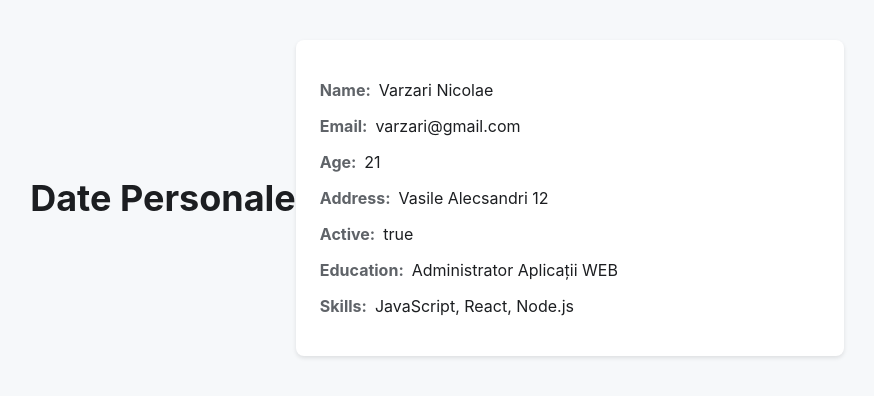
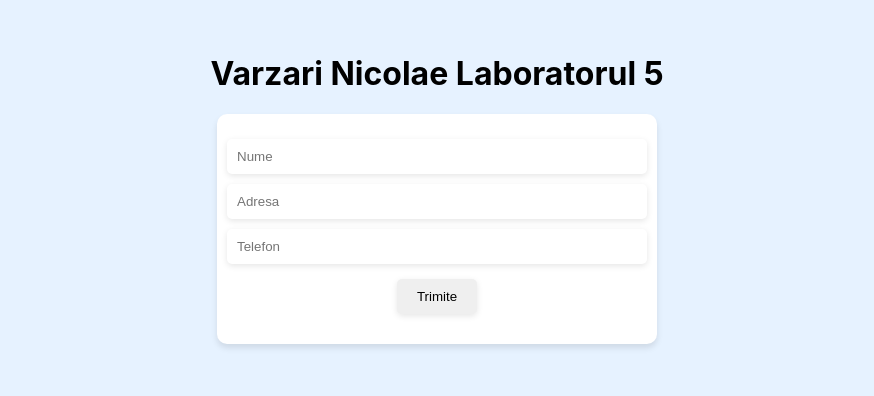
Before and after one commit to VarzariNicolae/Lab1_VarzariNicolae_CR-212, a React (Create React App) app in the folder my-react-project/my-app/: page / in a window 1280 px wide. Shown: the part 202-598 px from the top of the page, without its empty margins (203-1077 px from the left). Built offline with nearby package versions, Linux system fonts and the light colour scheme.

Commit message:
Modificari laborator 5

```diff
--- a/my-react-project/my-app/package.json
+++ b/my-react-project/my-app/package.json
@@ -12,7 +12,9 @@
     "@types/react": "^18.0.27",
     "@types/react-dom": "^18.0.10",
     "antd": "^5.2.0",
+    "mobx": "^6.8.0",
     "mobx-react": "^7.6.0",
+    "mobx-react-lite": "^3.4.0",
     "mobx-state-tree": "^5.1.7",
     "react": "^18.2.0",
     "react-dom": "^18.2.0",
--- a/my-react-project/my-app/src/App.tsx
+++ b/my-react-project/my-app/src/App.tsx
@@ -1,65 +1,62 @@
-import React from 'react';
-import './lab4.css';
+import React, { useState } from 'react';
+import { useStore } from './MyStore';
+import './index.css';
 
-interface User {
-    name: string;
-    email: string;
-    age: number;
-    address: string;
-    isActive: boolean;
-}
+function MyComponent() {
+    const store = useStore();
 
-interface AdvancedUser extends User {
-    education: string;
-    skills: string[];
-}
+    // local state
+    const [localData, setLocalData] = useState<any>({ name: '', address: '', phone: '' });
 
-const user: AdvancedUser = {
-    name: 'Varzari Nicolae',
-    email: 'varzari@gmail.com',
-    age: 21,
-    address: 'Vasile Alecsandri 12',
-    isActive: true,
-    education: 'Administrator Aplicații WEB',
-    skills: ['JavaScript', 'React', 'Node.js'],
-};
+    // use data from MobX store
+    const myData = store.myData;
 
-function Lab4() {
+    // update data in MobX store
+    // add new object to MobX store
+    const handleAddObject = (event: React.FormEvent<HTMLFormElement>) => {
+
+        event.preventDefault();
+        if (!localData.name || !localData.address || !localData.phone) {
+            alert('Introduceti toate campurile.');
+            return;
+        }
+        store.addObject(localData);
+        setLocalData({ name: '', address: '', phone: '' });
+    };
+
+    // delete object from MobX store
+// delete object from MobX store and update local state
+    const handleDeleteObject = (index: number) => {
+        store.deleteObject(index);
+        setLocalData({ name: "", address: "", phone: "" });
+    };
+
+    // update object in MobX store
+
     return (
+
         <div className="container">
-            <h1 className="title">Date Personale</h1>
-            <div className="card">
-                <p>
-                    <span className="label">Name:</span>
-                    <span className="value">{user.name}</span>
-                </p>
-                <p>
-                    <span className="label">Email:</span>
-                    <span className="value">{user.email}</span>
-                </p>
-                <p>
-                    <span className="label">Age:</span>
-                    <span className="value">{user.age}</span>
-                </p>
-                <p>
-                    <span className="label">Address:</span>
-                    <span className="value">{user.address}</span>
-                </p>
-                <p>
-                    <span className="label">Active:</span>
-                    <span className="value">{user.isActive.toString()}</span>
-                </p>
-                <p>
-                    <span className="label">Education:</span>
-                    <span className="value">{user.education}</span>
-                </p>
-                <p>
-                    <span className="label">Skills:</span>
-                    <span className="value">{user.skills.join(', ')}</span>
-                </p>
+            <h1 className="title">Varzari Nicolae Laboratorul 5</h1>
+            <form className="form" onSubmit={handleAddObject}>
+                <input className="input" type="text" placeholder="Nume" value={localData.name} onChange={e => setLocalData({ ...localData, name: e.target.value })} />
+                <input className="input" type="text" placeholder="Adresa" value={localData.address} onChange={e => setLocalData({ ...localData, address: e.target.value })} />
+                <input className="input" type="text" placeholder="Telefon" value={localData.phone} onChange={e => setLocalData({ ...localData, phone: e.target.value })} />
+                <button className="button" type="submit">Trimite</button>
+            </form>
+            <div>
+                <div className="grid">
+                    {myData.map((data: any, index: number) => (
+                        <div key={index} className="object">
+                            <p>Nume: {data.name}</p>
+                            <p>Adresa: {data.address}</p>
+                            <p>Telefon: {data.phone}</p>
+                            <button onClick={() => handleDeleteObject(index)}>Delete</button>
+                        </div>
+                    ))}
+                </div>
             </div>
         </div>
     );
 }
 
-export default Lab4;
+export default MyComponent;
--- /dev/null
+++ b/my-react-project/my-app/src/MyStore.ts
@@ -0,0 +1,22 @@
+import { createContext, useContext } from 'react';
+import { observable, action } from 'mobx';
+
+export class MyStore {
+    @observable myData: any = [];
+
+    @action setMyData(data: any) {
+        this.myData = data;
+    }
+
+    @action addObject(data: any) {
+        this.myData.push(data);
+    }
+
+
+    @action deleteObject(index: number) {
+        this.myData.splice(index, 1);
+    }
+}
+
+const StoreContext = createContext(new MyStore());
+export const useStore = () => useContext(StoreContext);
--- a/my-react-project/my-app/src/index.css
+++ b/my-react-project/my-app/src/index.css
@@ -11,3 +11,65 @@
   font-family: source-code-pro, Menlo, Monaco, Consolas, 'Courier New',
     monospace;
 }
+.container {
+  display: flex;
+  flex-direction: column;
+  align-items: center;
+  justify-content: center;
+  height: 100vh;
+  background-color: #e6f2ff;
+}
+
+.form {
+  display: flex;
+  flex-direction: column;
+  justify-content: center;
+  align-items: center;
+  background-color: #fff;
+  border-radius: 10px;
+  padding: 20px;
+  box-shadow: 0 4px 6px rgba(0, 0, 0, 0.1);
+  margin-bottom: 20px;
+  width: 400px;
+}
+
+.input {
+  margin: 5px 0;
+  padding: 10px;
+  border: none;
+  border-radius: 5px;
+  box-shadow: 0 2px 6px rgba(0, 0, 0, 0.1);
+  width: 100%;
+}
+
+.button {
+  margin: 10px 0;
+  padding: 10px 20px;
+  border: none;
+  border-radius: 5px;
+  box-shadow: 0 2px 6px rgba(0, 0, 0, 0.1);
+  cursor: pointer;
+  transition: all 0.2s ease;
+}
+
+.button:hover {
+  transform: translateY(-2px);
+  box-shadow: 0 4px 8px rgba(0, 0, 0, 0.2);
+}
+
+.object {
+  padding: 10px;
+  background-color: #f9f9f9;
+  border: 1px solid #ddd;
+  border-radius: 5px;
+  text-align: center;
+  box-shadow: 0 2px 4px 0 rgba(0, 0, 0, 0.2);
+  grid-column: span 1; /* fiecare obiect ocupa o coloana */
+}
+
+
+.grid {
+  display: grid;
+  grid-template-columns: repeat(auto-fit, minmax(200px, 1fr));
+  grid-gap: 20px;
+}
--- a/my-react-project/my-app/src/lab4.css
+++ /dev/null
@@ -1,43 +0,0 @@
-.container {
-    display: flex;
-    justify-content: center;
-    align-items: center;
-    height: 100vh;
-    background-color: #f6f8fa;
-}
-
-.card {
-    background-color: #fff;
-    padding: 24px;
-    border-radius: 8px;
-    box-shadow: 0 2px 4px rgba(0, 0, 0, 0.1);
-    max-width: 500px;
-    width: 100%;
-}
-
-.title {
-    font-size: 36px;
-    font-weight: 700;
-    margin-bottom: 24px;
-    color: #1c1e21;
-}
-
-.label {
-    font-weight: 700;
-    color: #5f6368;
-}
-
-.value {
-    margin-left: 8px;
-    color: #1c1e21;
-}
-
-.skill {
-    display: inline-block;
-    margin-right: 8px;
-    margin-bottom: 8px;
-    padding: 8px;
-    background-color: #e0e0e0;
-    color: #333;
-    border-radius: 4px;
-}
--- a/my-react-project/my-app/tsconfig.json
+++ b/my-react-project/my-app/tsconfig.json
@@ -1,5 +1,6 @@
 {
   "compilerOptions": {
+    "experimentalDecorators": true,
     "target": "es5",
     "lib": [
       "dom",
```
Also changed, not shown: 1 other file (tests, documents, lock files or other folders).
